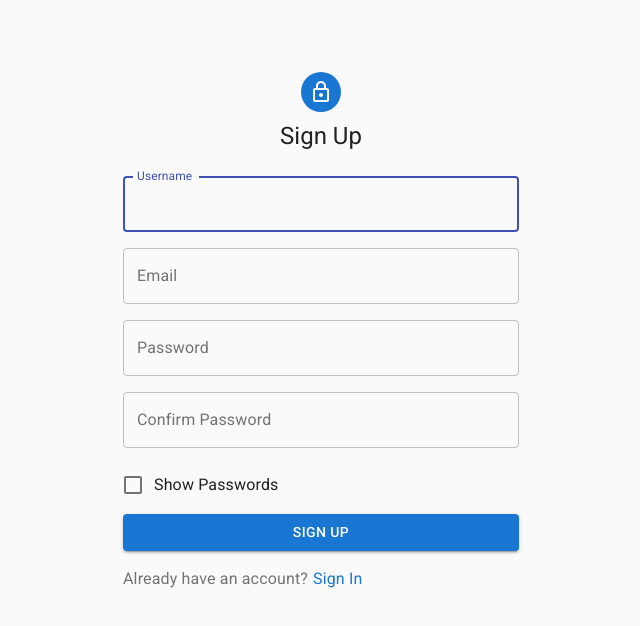
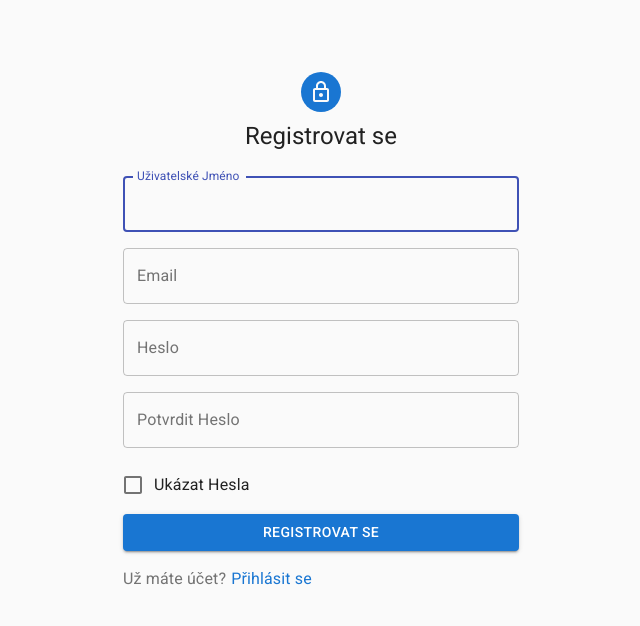
Before and after one commit to plechipt/elibrary-app, a React (Create React App) app: page /register in a window 1280 px wide. Shown: the top 626 px of the page, without its empty margins (319-959 px from the left). Built offline with nearby package versions, Linux system fonts and the light colour scheme; no server answers.

Commit message:
translated Login and Register components

```diff
--- a/src/App.js
+++ b/src/App.js
@@ -74,6 +74,7 @@ const App = () => {
   return (
     <div className="App">
       <ThemeProvider theme={theme}>
+        <LanguageContext.Provider value={languageSelectedValue}>
           <CssBaseline />
           <header>
             {user && loading === false ? (
@@ -84,7 +85,6 @@ const App = () => {
           </header>
           <main>
             {user && loading === false ? (
-            <LanguageContext.Provider value={languageSelectedValue}>
               <MessageContext.Provider value={showMessageValue}>
                 <MessageContentContext.Provider value={messageContentValue}>
                   <Message />
@@ -97,7 +97,6 @@ const App = () => {
                   </Switch>
                 </MessageContentContext.Provider>
               </MessageContext.Provider>
-            </LanguageContext.Provider>
             ) : (
               <>
                 {loading === false ? (
@@ -115,6 +114,7 @@ const App = () => {
           <footer>
             <BottomOfPage />
           </footer>
+        </LanguageContext.Provider>
       </ThemeProvider>
     </div>
   );
--- a/src/components/Authentication/Login.js
+++ b/src/components/Authentication/Login.js
@@ -1,7 +1,8 @@
-import React, { useState, useEffect } from "react";
+import React, { useState, useEffect, useContext } from "react";
 import { useMutation, useApolloClient } from "@apollo/client";
 import { useHistory, Link } from "react-router-dom";
 import { USER_LOGIN_MUTATION } from "../Api/users";
+import { LanguageContext } from "../Contexts/LanguageContext";
 
 import { makeStyles } from "@material-ui/core/styles";
 import Avatar from "@material-ui/core/Avatar";
@@ -48,6 +49,7 @@ const useStyles = makeStyles((theme) => ({
 const SignIn = ({ user }) => {
   const classes = useStyles();
   const history = useHistory();
+  const { languageSelected } = useContext(LanguageContext);
 
   const client = useApolloClient();
   const [login, { data: loginData, loading }] = useMutation(
@@ -86,6 +88,8 @@ const SignIn = ({ user }) => {
     });
   };
 
+  console.log(languageSelected);
+
   return (
     <>
       {user === null ? (
@@ -95,7 +99,7 @@ const SignIn = ({ user }) => {
               <LockOutlinedIcon />
             </Avatar>
             <Typography component="h1" variant="h5">
-              Sign In
+              {languageSelected === "czech" ? "Přihlásit se" : "Sign In"}
             </Typography>
             <form onSubmit={handleOnLogin} className={classes.form}>
               <TextField
@@ -104,7 +108,11 @@ const SignIn = ({ user }) => {
                 variant="outlined"
                 margin="normal"
                 id="username"
-                label="Username"
+                label={
+                  languageSelected === "czech"
+                    ? "Uživatelské Jméno"
+                    : "Username"
+                }
                 name="username"
                 autoComplete="username"
                 autoFocus
@@ -119,12 +127,16 @@ const SignIn = ({ user }) => {
                 error={failedToLogin ? true : false}
                 helperText={
                   /* Handle bad login  */
-                  failedToLogin ? "Username or password is incorrect" : ""
+                  failedToLogin
+                    ? languageSelected === "czech"
+                      ? "Příhlašovací jméno nebo heslo jsou zadané špatně"
+                      : "Username or password is incorrect"
+                    : ""
                 }
                 variant="outlined"
                 margin="normal"
                 name="password"
-                label="Password"
+                label={languageSelected === "czech" ? "Heslo" : "Password"}
                 id="password"
                 autoComplete="current-password"
                 required
@@ -151,12 +163,14 @@ const SignIn = ({ user }) => {
                 variant="contained"
                 color="primary"
               >
-                Sign In
+                {languageSelected === "czech" ? "Přihlásit se" : "Sign In"}
               </Button>
               <Typography color="textSecondary">
-                Don't have an account?
+                {languageSelected === "czech"
+                  ? "Nemáte účet?"
+                  : "Don't have an account?"}
                 <Link to="/register" className={classes.registerLink}>
-                  Sign Up
+                  {languageSelected === "czech" ? "Registrovat se" : "Sign Up"}
                 </Link>
               </Typography>
             </form>
--- a/src/components/Authentication/Register.js
+++ b/src/components/Authentication/Register.js
@@ -1,7 +1,8 @@
-import React, { useState, useEffect } from "react";
+import React, { useState, useEffect, useContext } from "react";
 import { useMutation } from "@apollo/client";
 import { useHistory, Link } from "react-router-dom";
 import { USER_REGISTER_MUTATION } from "../Api/users";
+import { LanguageContext } from "../Contexts/LanguageContext";
 
 import { makeStyles } from "@material-ui/core/styles";
 import Avatar from "@material-ui/core/Avatar";
@@ -46,6 +47,7 @@ const useStyles = makeStyles((theme) => ({
 const SignUp = ({ user }) => {
   const classes = useStyles();
   const history = useHistory();
+  const { languageSelected } = useContext(LanguageContext);
 
   const [register, { data: registerData, loading }] = useMutation(
     USER_REGISTER_MUTATION
@@ -131,7 +133,7 @@ const SignUp = ({ user }) => {
               <LockOutlinedIcon />
             </Avatar>
             <Typography component="h1" variant="h5">
-              Sign Up
+              {languageSelected === "czech" ? "Registrovat se" : "Sign Up"}
             </Typography>
             <form onSubmit={handleOnRegister} className={classes.form}>
               <Grid container spacing={2}>
@@ -146,7 +148,11 @@ const SignUp = ({ user }) => {
                     name="username"
                     variant="outlined"
                     id="username"
-                    label="Username"
+                    label={
+                      languageSelected === "czech"
+                        ? "Uživatelské Jméno"
+                        : "Username"
+                    }
                     autoFocus
                     required
                     fullWidth
@@ -180,7 +186,7 @@ const SignUp = ({ user }) => {
                     type={showPasswords ? "text" : "password"}
                     variant="outlined"
                     name="password"
-                    label="Password"
+                    label={languageSelected === "czech" ? "Heslo" : "Password"}
                     id="password"
                     autoComplete="current-password"
                     required
@@ -200,7 +206,11 @@ const SignUp = ({ user }) => {
                     type={showPasswords ? "text" : "password"}
                     variant="outlined"
                     name="password"
-                    label="Confirm Password"
+                    label={
+                      languageSelected === "czech"
+                        ? "Potvrdit Heslo"
+                        : "Confirm Password"
+                    }
                     id="confirm-password"
                     autoComplete="confirm-password"
                     fullWidth
@@ -217,7 +227,11 @@ const SignUp = ({ user }) => {
                         color="primary"
                       />
                     }
-                    label="Show Passwords"
+                    label={
+                      languageSelected === "czech"
+                        ? "Ukázat Hesla"
+                        : "Show Passwords"
+                    }
                   />
                 </Grid>
               </Grid>
@@ -229,12 +243,14 @@ const SignUp = ({ user }) => {
                 variant="contained"
                 color="primary"
               >
-                Sign Up
+                {languageSelected === "czech" ? "Registrovat se" : "Sign Up"}
               </Button>
               <Typography color="textSecondary">
-                Already have an account?
+                {languageSelected === "czech"
+                  ? "Už máte účet?"
+                  : "Already have an account?"}
                 <Link to="/" className={classes.loginLink}>
-                  Sign In
+                  {languageSelected === "czech" ? "Přihlásit se" : "Sign In"}
                 </Link>
               </Typography>
             </form>
--- a/src/components/Books/BookModal.js
+++ b/src/components/Books/BookModal.js
@@ -134,7 +134,7 @@ const BookModal = ({
             color="primary"
             variant="contained"
           >
-            Borrow Book
+            {languageSelected === "czech" ? "Půjčit knihu" : "Borrow Book"}
           </Button>
         )}
       </DialogActions>
```
Also changed, not shown: 1 other file (tests, documents, lock files or other folders). Lines whose indentation alone changed are shown as unchanged.
